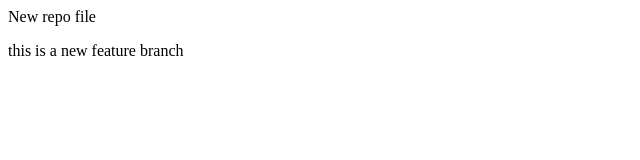
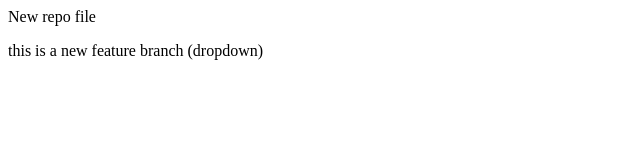
Before and after one commit to KaDevopsLearn/localrepo, a plain HTML site: page index.html in a window 1280 px wide. Shown: the full height of the page, 0-640 px from the left. Drawn offline with Linux system fonts and the light colour scheme.

Commit message:
New dropdown added

```diff
--- a/index.html
+++ b/index.html
@@ -1,2 +1,2 @@
 <p>New repo file</p>
-<p>this is a new feature branch</p>
+<p>this is a new feature branch (dropdown) </p>
```
